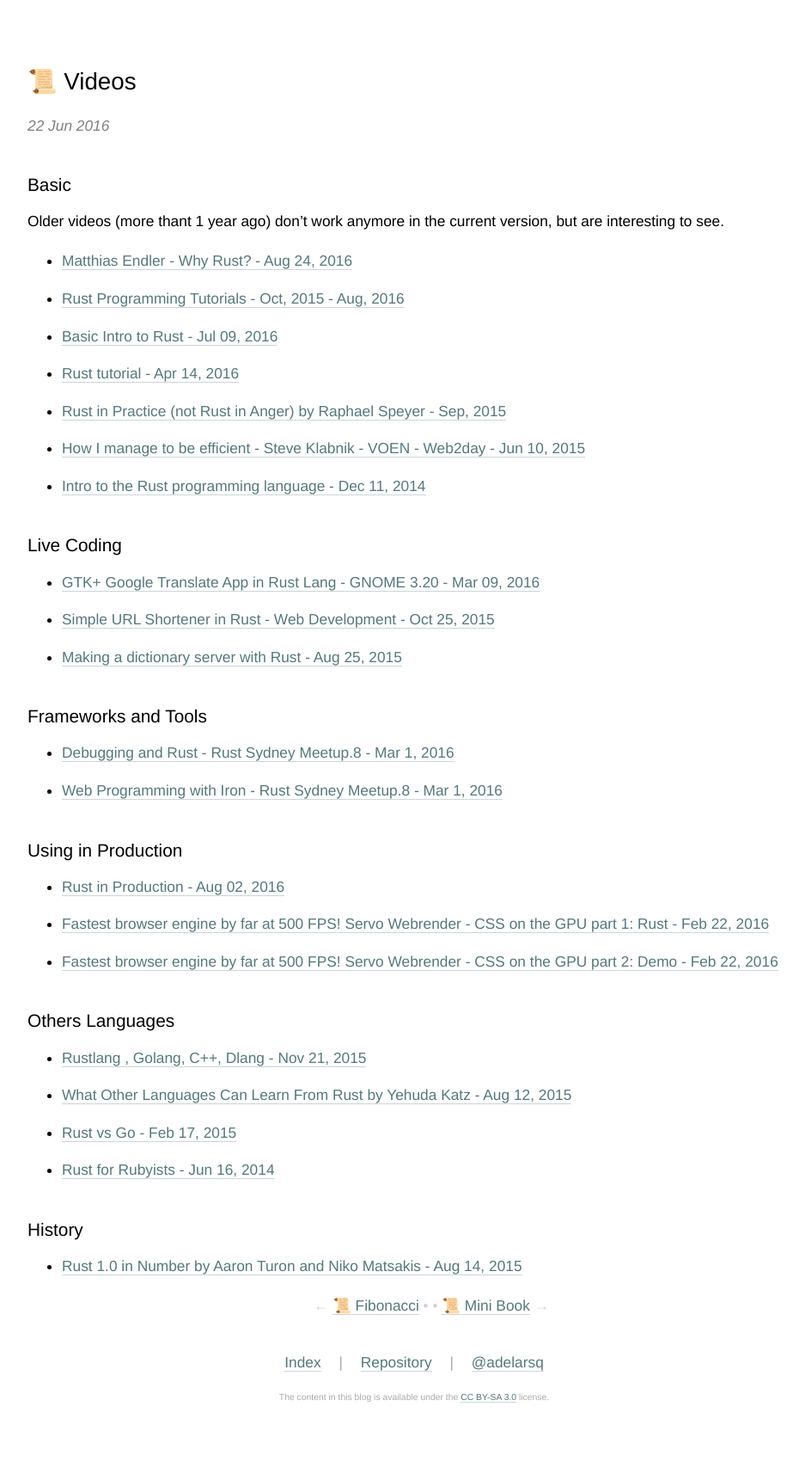
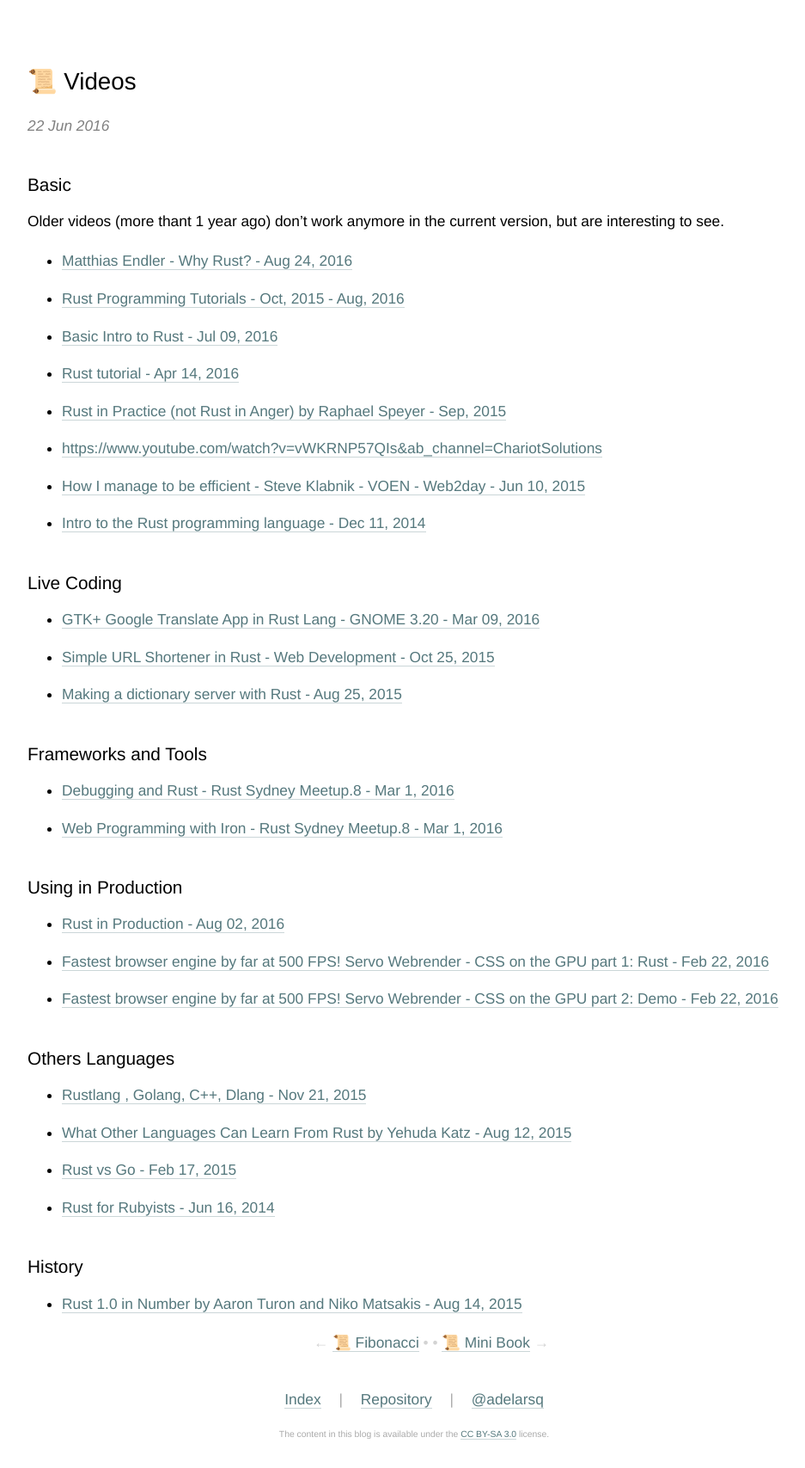
Before and after one commit to adelarsq/daily-rust.github.io, a Jekyll site: the page built from _posts/2016-06-22-videos.md, in a window 1280 px wide. Shown: the whole page at 86% size, without its empty margins (158-1095 px from the left). Built offline with Jekyll 4.4.1, drawn with Linux system fonts in a browser that asks for light colours; before the commit the page ends 1663 px from its top, so only the background shows below that; part of the change alters nothing that is shown.

Commit message:
Update 2016-06-22-videos.md

```diff
--- a/_posts/2016-06-22-videos.md
+++ b/_posts/2016-06-22-videos.md
@@ -14,6 +14,7 @@ Older videos (more thant 1 year ago) don't work anymore in the current version,
 - [Basic Intro to Rust - Jul 09, 2016](https://www.youtube.com/watch?v=jiJSnYP5EuU&ab_channel=RegisBoudinot)
 - [Rust tutorial - Apr 14, 2016](https://www.youtube.com/watch?v=U1EFgCNLDB8&ab_channel=DerekBanas)
 - [Rust in Practice (not Rust in Anger) by Raphael Speyer - Sep, 2015](https://www.youtube.com/watch?v=UIJ1CLtcKG4&ab_channel=FP-Syd)
+- [https://www.youtube.com/watch?v=vWKRNP57QIs&ab_channel=ChariotSolutions](https://www.youtube.com/watch?v=vWKRNP57QIs&ab_channel=ChariotSolutions)
 - [How I manage to be efficient - Steve Klabnik - VOEN - Web2day - Jun 10, 2015](https://www.youtube.com/watch?v=CSYilkhDHzw&ab_channel=Web2day)
 - [Intro to the Rust programming language - Dec 11, 2014](https://www.youtube.com/watch?v=agzf6ftEsLU&ab_channel=Code&SupplyCo)
 
```
